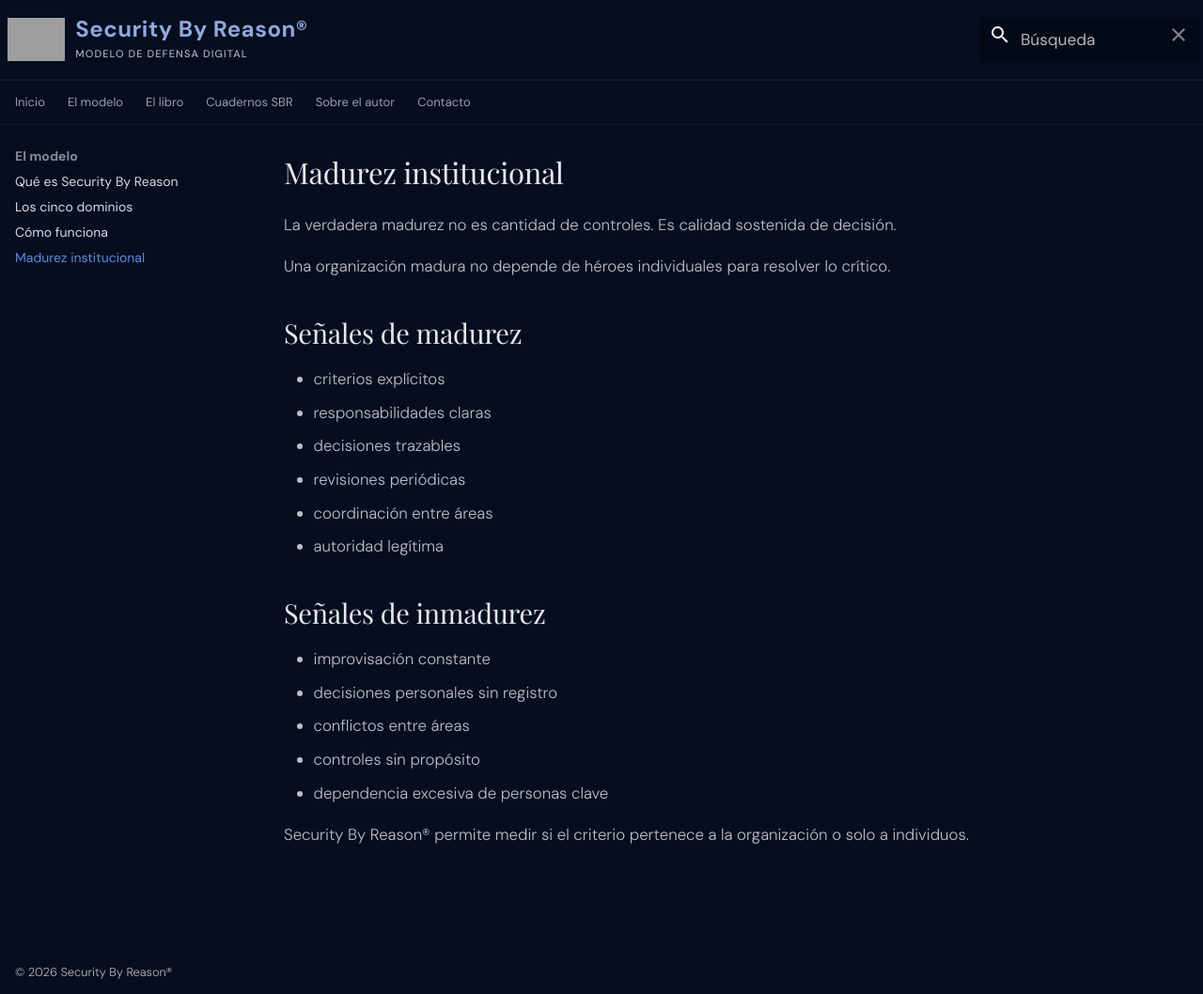
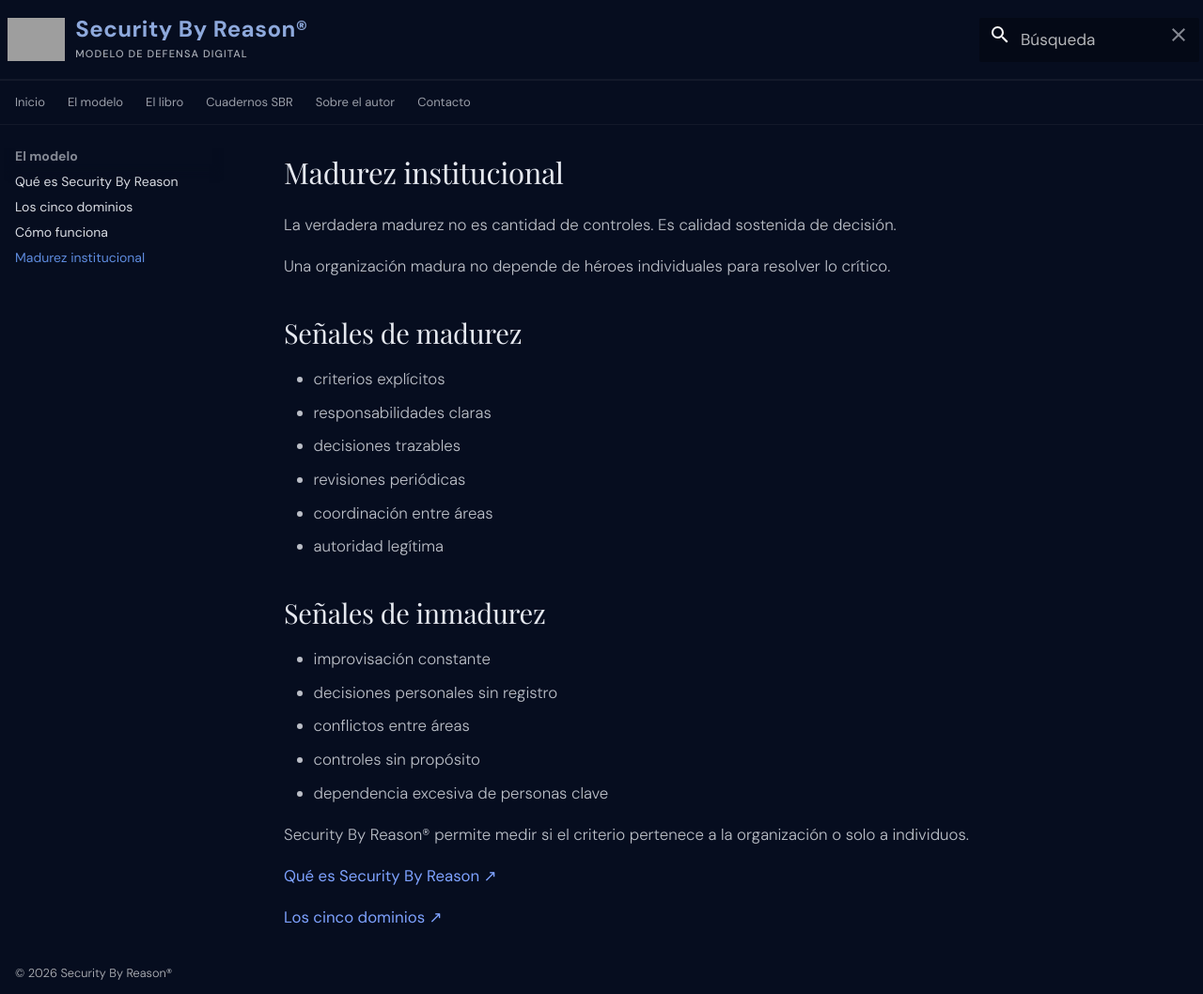
Before and after one commit to danielsasia/sbr-site, an MkDocs documentation site: the page built from docs/modelo/madurez.md, in a window 1280 px wide and 1058 px high. Shown: the whole window at 94% size. Built offline with MkDocs 1.6.1 and Material for MkDocs 9.7.7, drawn with Linux system fonts in a browser that asks for light colours; some web fonts are replaced; grey boxes are pictures that could not be loaded.

Commit message:
Update madurez.md

```diff
--- a/docs/modelo/madurez.md
+++ b/docs/modelo/madurez.md
@@ -24,3 +24,7 @@
 - dependencia excesiva de personas clave
 
 Security By Reason® permite medir si el criterio pertenece a la organización o solo a individuos.
+
+[Qué es Security By Reason](intro.md){ .text-cta }
+
+[Los cinco dominios](dominios.md){ .text-cta }
```
